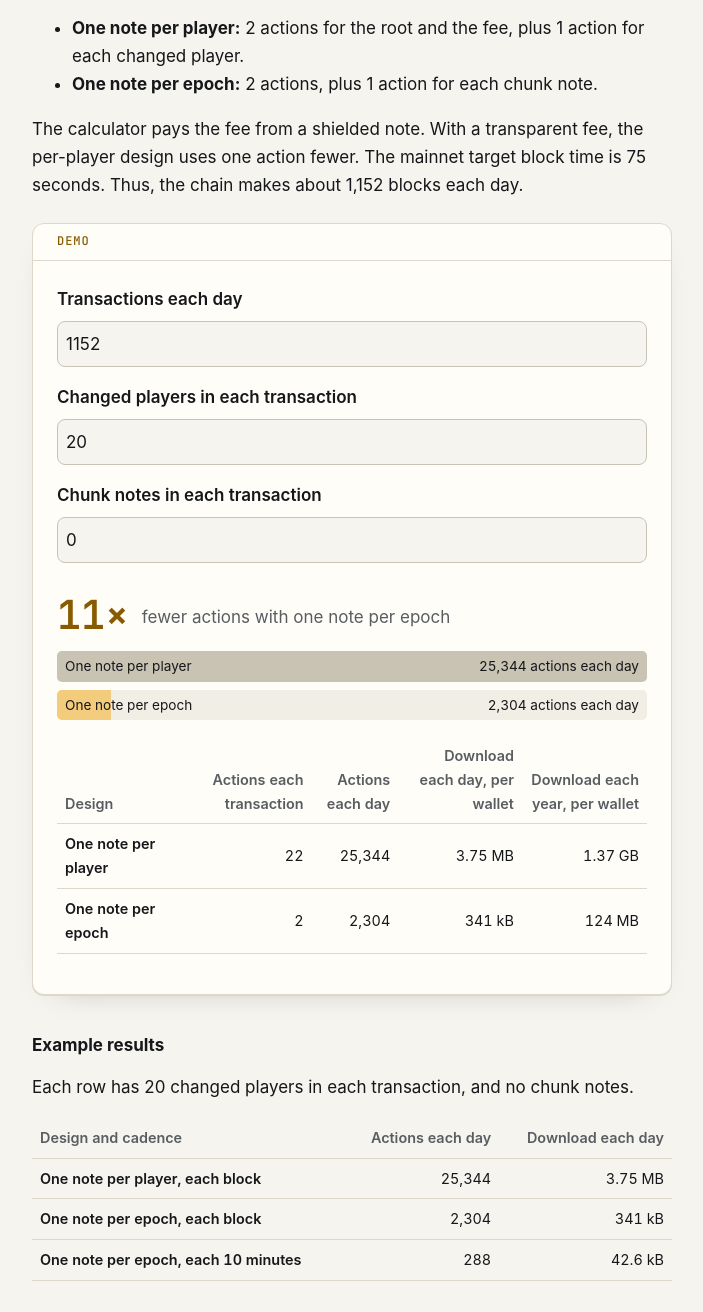
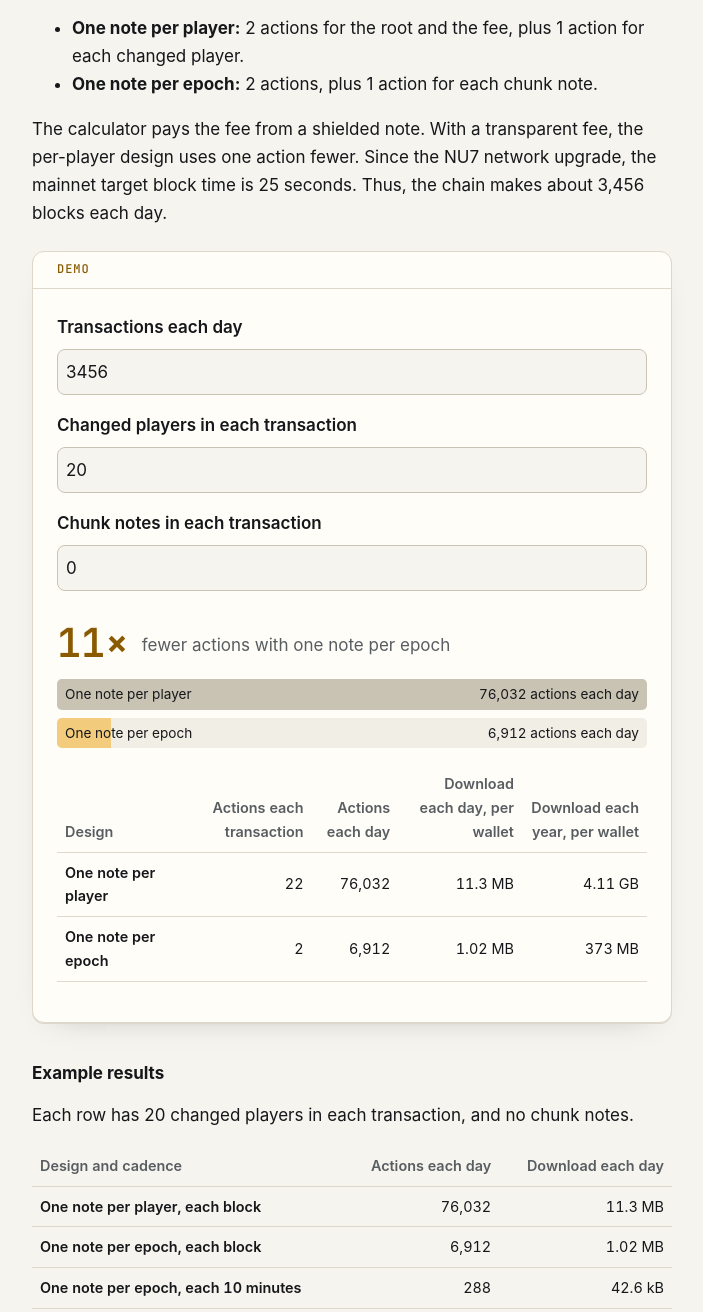
Before and after one commit to 0xpierre-dev/appliedzcash.com, a plain HTML site: page patterns/polite-actions/index.html in a window 1280 px wide. Shown: the part 2657-3969 px from the top of the page, without its empty margins (288-991 px from the left). Drawn offline with Linux system fonts and the light colour scheme.

Commit message:
Polite actions: use the 25-second block time since NU7 (#23)
Since the NU7 network upgrade (mainnet block 3,543,405), the target
block time is 25 seconds, so the chain makes about 3,456 blocks each
day, not 1,152. Update the sentence, the demo's default and the two
example rows that count each block.

Assisted-by: Claude Code:claude-opus-5-5

```diff
--- a/patterns/polite-actions/index.html
+++ b/patterns/polite-actions/index.html
@@ -135,7 +135,7 @@
       </ul>
       <p>
         The calculator pays the fee from a shielded note. With a transparent fee, the per-player design uses one action
-        fewer. The mainnet target block time is 75 seconds. Thus, the chain makes about 1,152 blocks each day.
+        fewer. Since the NU7 network upgrade, the mainnet target block time is 25 seconds. Thus, the chain makes about 3,456 blocks each day.
       </p>
 
       <div class="demo" id="cost-demo">
@@ -143,7 +143,7 @@
           <span class="demo-label">Demo</span>
         </div>
         <label for="tx-input">Transactions each day</label>
-        <input id="tx-input" type="number" min="0" step="1" value="1152" inputmode="numeric" />
+        <input id="tx-input" type="number" min="0" step="1" value="3456" inputmode="numeric" />
         <label for="users-input">Changed players in each transaction</label>
         <input id="users-input" type="number" min="0" step="1" value="20" inputmode="numeric" />
         <label for="chunks-input">Chunk notes in each transaction</label>
@@ -179,8 +179,8 @@
             </tr>
           </thead>
           <tbody>
-            <tr><th scope="row">One note per player, each block</th><td>25,344</td><td>3.75 MB</td></tr>
-            <tr><th scope="row">One note per epoch, each block</th><td>2,304</td><td>341 kB</td></tr>
+            <tr><th scope="row">One note per player, each block</th><td>76,032</td><td>11.3 MB</td></tr>
+            <tr><th scope="row">One note per epoch, each block</th><td>6,912</td><td>1.02 MB</td></tr>
             <tr><th scope="row">One note per epoch, each 10 minutes</th><td>288</td><td>42.6 kB</td></tr>
           </tbody>
         </table>
```
